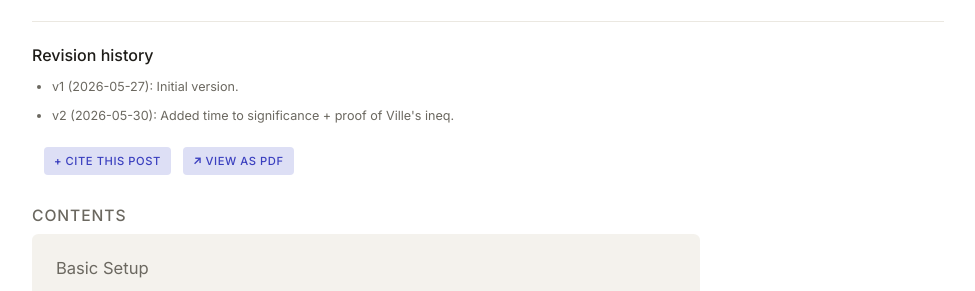
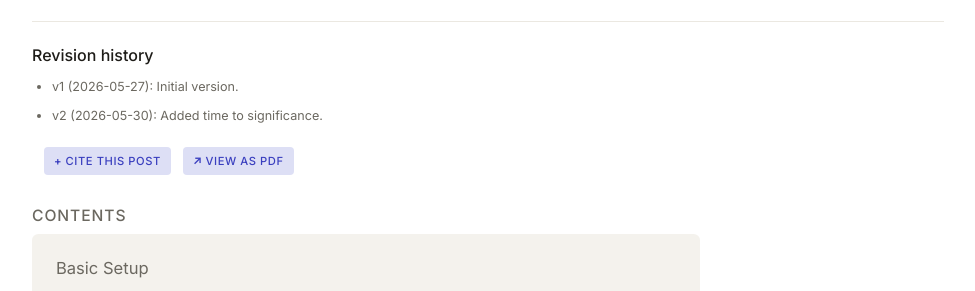
Before and after one commit to neurostatsblog/neurostatsblog.github.io, a Jekyll site: the page built from _posts/2026-06-01-model-comparison-by-betting.md, in a window 1280 px wide and 900 px high. Shown: the part 261-552 px from the top of the window, without its empty margins (152-1127 px from the left). Built offline with Jekyll 4.4.1, drawn with Linux system fonts in a browser that asks for light colours.

Commit message:
simplify version

```diff
--- a/_posts/2026-06-01-model-comparison-by-betting.md
+++ b/_posts/2026-06-01-model-comparison-by-betting.md
@@ -9,7 +9,7 @@ doi: 10.5281/zenodo.20418561
 toc: true
 changelog:
     - "v1 (2026-05-27): Initial version."
-    - "v2 (2026-05-30): Added time to significance + proof of Ville's ineq."
+    - "v2 (2026-05-30): Added time to significance."
 tags: [statistics]
 authors:
   - name: Alex H Williams
```
